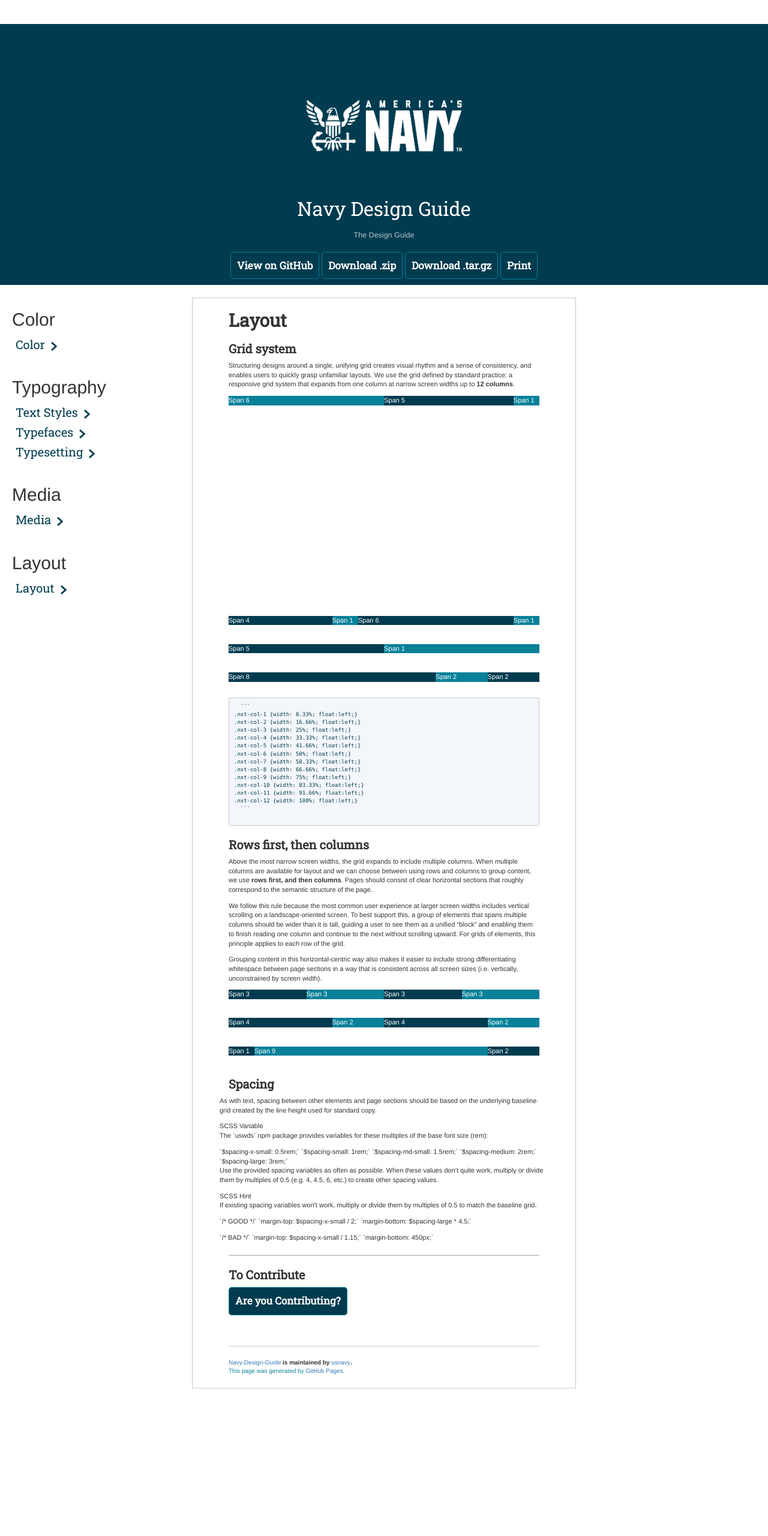
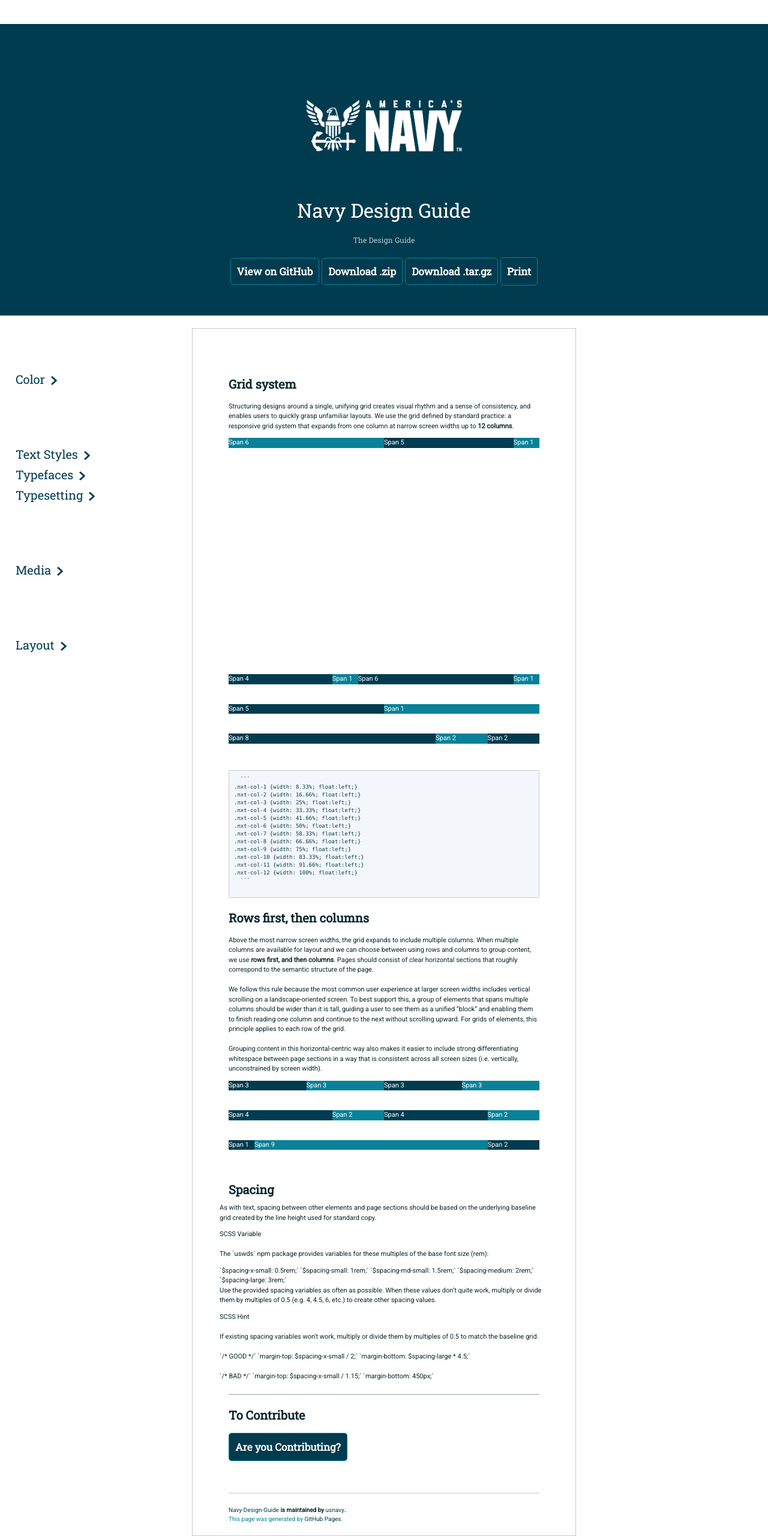
Before and after one commit to usnavy/Navy-Design-Guide, a Jekyll site: the page built from layout.md, in a window 1280 px wide. Shown: the whole page at 60% size. Built offline with Jekyll 4.4.1, drawn with Linux system fonts in a browser that asks for light colours; our own code applies the rules of GitHub Pages for plain Markdown files; a script that is not in the unit is left out; before the commit the page ends 2315 px from its top, so only the background shows below that.

Commit message:
Update jekyll-design.scss

```diff
--- a/_sass/jekyll-design.scss
+++ b/_sass/jekyll-design.scss
@@ -27,197 +27,197 @@
 body {
   padding: 0;
   margin: 0;
-  font-family: 'Roboto', sans-serif;
-  font-size: 16px;
-  line-height: 1.5;
-  color: $body-text-color;
+  font-family: 'Roboto', sans-serif !important;
+  font-size: 16px !important;
+  line-height: 1.5 !important;
+  color: $body-text-color !important;
 }
 
 h1, h2, h3, h4, h5, h6 {
-  font-family: 'Roboto Slab', serif;
+  font-family: 'Roboto Slab', serif !important;
 }
 
 h1, h2, h3, h4, h5 {
-  line-height: 1.3em;
+  line-height: 1.3em !important;
 }
 
 p {
-  margin-top: 1.5em;
-  margin-bottom: 1em;
+  margin-top: 1.5em !important;
+  margin-bottom: 1em !important;
 }
 
 a {
-  color: $body-link-color;
-  text-decoration: none;
-  font-weight: normal;
+  color: $body-link-color !important;
+  text-decoration: none !important;
+  font-weight: normal !important;
 
   &:hover {
-    text-decoration: underline;
+    text-decoration: underline !important;
   }
 }
 
 .btn {
-  display: inline-block;
-  margin-bottom: 1rem;
-  color: rgba(255, 255, 255, 0.7);
-  background-color: rgba(255, 255, 255, 0.08);
-  border-color: rgba(255, 255, 255, 0.2);
-  border-style: solid;
-  border-width: 1px;
-  border-radius: 0.3rem;
-  transition: color 0.2s, background-color 0.2s, border-color 0.2s;
+  display: inline-block !important;
+  margin-bottom: 1rem !important;
+  color: rgba(255, 255, 255, 0.7) !important;
+  background-color: rgba(255, 255, 255, 0.08) !important;
+  border-color: rgba(255, 255, 255, 0.2) !important;
+  border-style: solid !important;
+  border-width: 1px !important;
+  border-radius: 0.3rem !important;
+  transition: color 0.2s, background-color 0.2s, border-color 0.2s !important;
 
   &:hover {
-    color: rgba(255, 255, 255, 0.8);
-    text-decoration: none;
-    background-color: rgba(255, 255, 255, 0.2);
-    border-color: rgba(255, 255, 255, 0.3);
+    color: rgba(255, 255, 255, 0.8) !important;
+    text-decoration: none !important;
+    background-color: rgba(255, 255, 255, 0.2) !important;
+    border-color: rgba(255, 255, 255, 0.3) !important;
   }
 
   + .btn {
-    margin-left: 1rem;
+    margin-left: 1rem !important;
   }
 
   @include large {
-    padding: 0.75rem 1rem;
+    padding: 0.75rem 1rem !important;
   }
 
   @include medium {
-    padding: 0.6rem 0.9rem;
-    font-size: 0.9rem;
+    padding: 0.6rem 0.9rem !important;
+    font-size: 0.9rem !important;
   }
 
   @include small {
-    display: block;
-    width: 100%;
-    padding: 0.75rem;
-    font-size: 0.9rem;
+    display: block !important;
+    width: 100% !important;
+    padding: 0.75rem !important;
+    font-size: 0.9rem !important;
 
     + .btn {
-      margin-top: 1rem;
-      margin-left: 0;
+      margin-top: 1rem !important;
+      margin-left: 0!important;
     }
   }
 }
 
-.nxt-col-1 {width: 8.33%; float:left;}
-.nxt-col-2 {width: 16.66%; float:left;}
-.nxt-col-3 {width: 25%; float:left;}
-.nxt-col-4 {width: 33.33%; float:left;}
-.nxt-col-5 {width: 41.66%; float:left;}
-.nxt-col-6 {width: 50%; float:left;}
-.nxt-col-7 {width: 58.33%; float:left;}
-.nxt-col-8 {width: 66.66%; float:left;}
-.nxt-col-9 {width: 75%; float:left;}
-.nxt-col-10 {width: 83.33%; float:left;}
-.nxt-col-11 {width: 91.66%; float:left;}
-.nxt-col-12 {width: 100%; float:left;}
+.nxt-col-1 {width: 8.33% !important; float:left !important;}
+.nxt-col-2 {width: 16.66% !important; float:left !important;}
+.nxt-col-3 {width: 25% !important; float:left !important;}
+.nxt-col-4 {width: 33.33% !important; float:left !important;}
+.nxt-col-5 {width: 41.66% !important; float:left !important;}
+.nxt-col-6 {width: 50% !important; float:left !important;}
+.nxt-col-7 {width: 58.33% !important; float:left !important;}
+.nxt-col-8 {width: 66.66% !important; float:left !important;}
+.nxt-col-9 {width: 75% !important; float:left !important;}
+.nxt-col-10 {width: 83.33% !important; float:left !important;}
+.nxt-col-11 {width: 91.66% !important; float:left !important;}
+.nxt-col-12 {width: 100% !important; float:left !important;}
 
 .navy-blue {
-  background: #003B4F;
+  background: #003B4F !important;
   color: #ffffff !important;
 }
 
 .navy-yellow {
-  background: #E8B00F;
+  background: #E8B00F !important;
   color: #08262C !important;
 }
 
 .teal-blue {
-  background: #088199;
+  background: #088199 !important;
   color: #ffffff !important;
 }
 
 .page-header {
-  color: $header-heading-color;
-  text-align: center;
-  background-color: #003b4f;
+  color: $header-heading-color !important;
+  text-align: center !important;
+  background-color: #003b4f !important;
 
   @include large {
-    padding: 5rem 6rem;
+    padding: 5rem 6rem !important;
   }
 
   @include medium {
-    padding: 3rem 4rem;
+    padding: 3rem 4rem !important;
   }
 
   @include small {
-    padding: 2rem 1rem;
+    padding: 2rem 1rem !important;
   }
 }
 
 .project-name {
-  margin-top: 0;
-  margin-bottom: 0.1rem;
+  margin-top: 0 !important;
+  margin-bottom: 0.1rem !important;
 
   @include large {
-    font-size: 3.25rem;
+    font-size: 3.25rem !important;
   }
 
   @include medium {
-    font-size: 2.25rem;
+    font-size: 2.25rem !important;
   }
 
   @include small {
-    font-size: 1.75rem;
+    font-size: 1.75rem !important;
   }
 }
 
 .project-tagline {
-  margin-bottom: 2rem;
-  font-weight: normal;
-  opacity: 0.7;
+  margin-bottom: 2rem !important;
+  font-weight: normal !important;
+  opacity: 0.7 !important;
 
   @include large {
-    font-size: 1.25rem;
+    font-size: 1.25rem !important;
   }
 
   @include medium {
-    font-size: 1.15rem;
+    font-size: 1.15rem !important;
   }
 
   @include small {
-    font-size: 1rem;
+    font-size: 1rem !important;
   }
 }
 
 .main-content {
-  word-wrap: break-word;
+  word-wrap: break-word !important;
 
   :first-child {
-    margin-top: 0;
+    margin-top: 0 !important;
   }
 
   @include large {
-    max-width: 64rem;
-    padding: 2rem 6rem;
-    margin: 0 auto;
-    font-size: 1.1rem;
+    max-width: 64rem !important;
+    padding: 2rem 6rem !important;
+    margin: 0 auto !important;
+    font-size: 1.1rem !important;
   }
 
   @include medium {
-    padding: 2rem 4rem;
-    font-size: 1.1rem;
+    padding: 2rem 4rem !important;
+    font-size: 1.1rem !important;
   }
 
   @include small {
-    padding: 2rem 1rem;
-    font-size: 1rem;
+    padding: 2rem 1rem !important;
+    font-size: 1rem !important;
   }
 
   a {
-    float: left;
+    float: left !important;
   }
 
   img {
-    max-width: 100%;
+    max-width: 100% !important;
   }
 
   display {
-    font-family: 'Roboto Slab';
-    font-weight: 700;
-    font-size: 52px;
-    line-height: 1.3em;
+    font-family: 'Roboto Slab' !important;
+    font-weight: 700 !important;
+    font-size: 52px !important;
+    line-height: 1.3em !important;
   }
 
   h1, .h1 {
@@ -258,213 +258,213 @@ a {
   }
 
   p {
-    margin-bottom: 1em;
+    margin-bottom: 1em !important;
   }
 
   code {
-    padding: 2px 4px;
-    font-family: Consolas, "Liberation Mono", Menlo, Courier, monospace;
-    font-size: 0.9rem;
-    color: $code-text-color;
-    background-color: $code-bg-color;
-    border-radius: 0.3rem;
+    padding: 2px 4px !important;
+    font-family: Consolas, "Liberation Mono", Menlo, Courier, monospace !important;
+    font-size: 0.9rem !important;
+    color: $code-text-color !important;
+    background-color: $code-bg-color !important;
+    border-radius: 0.3rem !important;
   }
 
   pre {
-    padding: 0.8rem;
-    margin-top: 0;
-    margin-bottom: 1rem;
-    font: 1rem Consolas, "Liberation Mono", Menlo, Courier, monospace;
-    color: $code-text-color;
-    word-wrap: normal;
-    background-color: $code-bg-color;
-    border: solid 1px $border-color;
-    border-radius: 0.3rem;
+    padding: 0.8rem !important;
+    margin-top: 0 !important;
+    margin-bottom: 1rem !important;
+    font: 1rem Consolas, "Liberation Mono", Menlo, Courier, monospace !important;
+    color: $code-text-color !important;
+    word-wrap: normal !important;
+    background-color: $code-bg-color !important;
+    border: solid 1px $border-color !important;
+    border-radius: 0.3rem !important;
 
     > code {
-      padding: 0;
-      margin: 0;
-      font-size: 0.9rem;
-      color: $code-text-color;
-      word-break: normal;
-      white-space: pre;
-      background: transparent;
-      border: 0;
+      padding: 0 !important;
+      margin: 0 !important;
+      font-size: 0.9rem !important;
+      color: $code-text-color !important;
+      word-break: normal !important;
+      white-space: pre !important;
+      background: transparent !important;
+      border: 0 !important;
     }
   }
 
   .highlight {
-    margin-bottom: 1rem;
+    margin-bottom: 1rem !important;
 
     pre {
-      margin-bottom: 0;
-      word-break: normal;
+      margin-bottom: 0 !important;
+      word-break: normal !important;
     }
   }
 
   .highlight pre,
   pre {
-    padding: 0.8rem;
-    overflow: auto;
-    font-size: 0.9rem;
-    line-height: 1.45;
-    border-radius: 0.3rem;
-    -webkit-overflow-scrolling: touch;
+    padding: 0.8rem !important;
+    overflow: auto !important;
+    font-size: 0.9rem !important;
+    line-height: 1.45 !important;
+    border-radius: 0.3rem !important;
+    -webkit-overflow-scrolling: touch !important;
   }
 
   pre code,
   pre tt {
-    display: inline;
-    max-width: initial;
-    padding: 0;
-    margin: 0;
-    overflow: initial;
-    line-height: inherit;
-    word-wrap: normal;
-    background-color: transparent;
-    border: 0;
+    display: inline !important;
+    max-width: initial !important;
+    padding: 0 !important;
+    margin: 0 !important;
+    overflow: initial !important;
+    line-height: inherit !important;
+    word-wrap: normal !important;
+    background-color: transparent !important;
+    border: 0 !important;
 
     &:before,
     &:after {
-      content: normal;
+      content: normal !important;
     }
   }
 
   ul,
   ol {
-    margin-top: 0;
+    margin-top: 0 !important;
   }
 
   blockquote {
-    padding: 0 1rem;
-    margin-left: 0;
-    color: $blockquote-text-color;
-    border-left: 0.3rem solid $border-color;
+    padding: 0 1rem !important;
+    margin-left: 0 !important;
+    color: $blockquote-text-color !important;
+    border-left: 0.3rem solid $border-color !important;
 
     > :first-child {
-      margin-top: 0;
+      margin-top: 0 !important;
     }
 
     > :last-child {
-      margin-bottom: 0;
+      margin-bottom: 0 !important;
     }
   }
 
   table {
-    display: block;
-    width: 100%;
-    overflow: auto;
-    word-break: normal;
-    word-break: keep-all; // For Firefox to horizontally scroll wider tables.
-    -webkit-overflow-scrolling: touch;
+    display: block !important;
+    width: 100% !important;
+    overflow: auto !important;
+    word-break: normal !important;
+    word-break: keep-all !important; // For Firefox to horizontally scroll wider tables.
+    -webkit-overflow-scrolling: touch !important;
 
     th {
-      font-weight: bold;
+      font-weight: bold !important;
     }
 
     th,
     td {
-      padding: 0.5rem 1rem;
-      border: 1px solid $table-border-color;
+      padding: 0.5rem 1rem !important;
+      border: 1px solid $table-border-color !important;
     }
   }
 
   dl {
-    padding: 0;
+    padding: 0 !important;
 
     dt {
-      padding: 0;
-      margin-top: 1rem;
-      font-size: 1rem;
-      font-weight: bold;
+      padding: 0 !important;
+      margin-top: 1rem !important;
+      font-size: 1rem !important;
+      font-weight: bold !important;
     }
 
     dd {
-      padding: 0;
-      margin-bottom: 1rem;
+      padding: 0 !important;
+      margin-bottom: 1rem !important;
     }
   }
 
   hr {
-    height: 2px;
-    margin-top: 10px;
-    margin-bottom: 10px;
-    margin: 1rem 0;
-    background-color: #C6CCD0;
-    border: 0;
+    height: 2px !important;
+    margin-top: 10px !important;
+    margin-bottom: 10px !important;
+    margin: 1rem 0 !important;
+    background-color: #C6CCD0 !important;
+    border: 0 !important;
   }
 }
 
 .site-footer {
-  padding-top: 2rem;
-  margin-top: 2rem;
-  border-top: solid 1px $hr-border-color;
+  padding-top: 2rem !important;
+  margin-top: 2rem !important;
+  border-top: solid 1px $hr-border-color !important;
 
   @include large {
-    font-size: 1rem;
+    font-size: 1rem !important;
   }
 
   @include medium {
-    font-size: 1rem;
+    font-size: 1rem !important;
   }
 
   @include small {
-    font-size: 0.9rem;
+    font-size: 0.9rem !important;
   }
 }
 
 .site-footer-owner {
-  display: block;
-  font-weight: bold;
+  display: block !important;
+  font-weight: bold !important;
 }
 
 .site-footer-credits {
-  color: $blockquote-text-color;
+  color: $blockquote-text-color !important;
 }
 
 .swatch-box-large {
-  width: 300px;
-  height: 300px;
+  width: 300px !important;
+  height: 300px !important;
 }
 
 .swatch-box {
-  width: 200px;
-  height: 200px;
+  width: 200px !important;
+  height: 200px !important;
 }
 
 .navy-logo {
-  width: 300px;
+  width: 300px !important;
 }
 
 .roboto-regular {
-  font-family: 'Roboto';
-  font-weight: 400;
+  font-family: 'Roboto' !important;
+  font-weight: 400 !important;
 }
 
 .roboto-slab-bold {
-  font-family: 'Roboto Slab';
-  font-weight: 700;
+  font-family: 'Roboto Slab' !important;
+  font-weight: 700 !important;
 }
 
 .medium-image-frame {
-  width: 100%;
+  width: 100% !important;
 }
 
 .image-center {
-  width: 100%;
-  justify-content:center;
-  align-items: center;
-  display: flex;
-  float: left;
-  align-self: center;
+  width: 100% !important;
+  justify-content:center !important;
+  align-items: center !important;
+  display: flex !important;
+  float: left !important;
+  align-self: center !important;
 }
 
 .chevron {
-  height: 15px;
-  padding-left: 10px;
-  float: left;
-  display: inline-block;
-  margin-top: 10px;
+  height: 15px !important;
+  padding-left: 10px !important;
+  float: left !important;
+  display: inline-block !important;
+  margin-top: 10px !important;
 }
 
 .site-footer a {
@@ -472,84 +472,84 @@ a {
 }
 
 #contribute-guidance {
-  background: #003b4f;
-  padding: 10px;
-  border-radius: 5px;
-  border: 1px solid #088199;
+  background: #003b4f !important;
+  padding: 10px !important;
+  border-radius: 5px !important;
+  border: 1px solid #088199 !important;
 }
 
 #contribute-guidance:hover {
-  background: #088199;
-  border: 1px solid #003b4f;
+  background: #088199 !important;
+  border: 1px solid #003b4f !important;
 }
 
 #contribute-guidance a {
-  color: #ffffff;
-  font-family: 'Roboto Slab';
-  font-weight: 700;
-  font-size: 17px;
+  color: #ffffff !important;
+  font-family: 'Roboto Slab' !important;
+  font-weight: 700 !important;
+  font-size: 17px !important;
 }
 
 .button-style {
-  background: #003b4f;
-  padding: 10px;
-  color: #ffffff;
-  border-radius: 5px;
-  border: 1px solid #088199;
-  font-family: 'Roboto Slab';
-  font-weight: 700;
-  font-size: 17px;
+  background: #003b4f !important;
+  padding: 10px !important;
+  color: #ffffff !important;
+  border-radius: 5px !important;
+  border: 1px solid #088199 !important;
+  font-family: 'Roboto Slab' !important;
+  font-weight: 700 !important;
+  font-size: 17px !important;
 }
 
 .button-style:hover {
-  background: #088199;
-  border: 1px solid #003b4f;
+  background: #088199 !important;
+  border: 1px solid #003b4f !important;
 }
 
 .contribute-comment {
-  display: none;
-  width: 0px;
-  height: 0px;
+  display: none !important;
+  width: 0px !important;
+  height: 0px !important;
 }
 
 .menu {
-  float: left;
-  border: 1px solid #C6CCD0;
-  max-width:400px;
-  min-width: 350px;
-  display: inline-block;
-  padding: 5rem;
+  float: left !important;
+  border: 1px solid #C6CCD0 !important;
+  max-width:400px !important;
+  min-width: 350px !important;
+  display: inline-block !important;
+  padding: 5rem !important;
 }
 
 .menu-item {
-  background: #ffffff;
-  border: 0px solid #ffffff;
-  display: block;
+  background: #ffffff !important;
+  border: 0px solid #ffffff !important;
+  display: block !important;
 }
 
 .menu-item a {
-  color: #003b4f;
-  font-family: 'Roboto Slab';
-  font-weight: 400;
-  font-size: 20px;
-  float: left;
+  color: #003b4f !important;
+  font-family: 'Roboto Slab' !important;
+  font-weight: 400 !important;
+  font-size: 20px !important;
+  float: left !important;
 }
 
 .menu-item a:hover {
-  color: #088199;
+  color: #088199 !important;
 }
   .main-content {
-    max-width: 64rem;
-    min-width: 40rem;
-    padding: 2rem 6rem;
-    margin: 0 auto;
-    font-size: 1.1rem;
-    border: 1px solid #C6CCD0;
+    max-width: 64rem !important;
+    min-width: 40rem !important;
+    padding: 2rem 6rem !important;
+    margin: 0 auto !important;
+    font-size: 1.1rem !important;
+    border: 1px solid #C6CCD0 !important;
 }
 
 .page-header > h1, h2 {
-    color: #ffffff;
-    font-family: 'Roboto Slab';
+    color: #ffffff !important;
+    font-family: 'Roboto Slab' !important;
 }
 
 .nav {
@@ -558,74 +558,74 @@ a {
 
 @media print {
     .page-header {
-    color: #fff;
-    text-align: center;
-    background-color: #003b4f;
-    height: 0px;
+    color: #fff !important;
+    text-align: center !important;
+    background-color: #003b4f !important;
+    height: 0px !important;
 }
    .page-header > h1, h2 {
-    color: #003b4f;
+    color: #003b4f !important;
 }
    .page-header > a {
-    width: 0px;
-    height: 0px;
-    display: none;
+    width: 0px !important;
+    height: 0px !important;
+    display: none !important;
 }
    .page-header > button {
-    width: 0px;
-    height: 0px;
-    display: none;
+    width: 0px !important;
+    height: 0px !important;
+    display: none !important;
 }
 
   .contribute-comment {
-  display: block;
-  width: 100%;
-  height: 100%;
-  color: #003b4f;
+  display: block !important;
+  width: 100% !important;
+  height: 100% !important;
+  color: #003b4f !important;
 }
  #main-navigation {
-    width: 0px;
-    height: 0px;
-    display: none;
+    width: 0px !important;
+    height: 0px !important;
+    display: none !important;
 }
 
  #contribute-guidance {
-    width: 0px;
-    height: 0px;
-    display: none;
+    width: 0px !important;
+    height: 0px !important;
+    display: none !important;
 }
   #color {
-    width: 0px;
-    height: 0px;
-    display: none;
+    width: 0px !important;
+    height: 0px !important;
+    display: none !important;
   }
   #typography {
-    width: 0px;
-    height: 0px;
-    display: none;
+    width: 0px !important;
+    height: 0px !important;
+    display: none !important;
   }
 
   #media {
-    width: 0px;
-    height: 0px;
-    display: none;
+    width: 0px !important;
+    height: 0px !important;
+    display: none !important;
   }
 
   #layout {
-    width: 0px;
-    height: 0px;
-    display: none;
+    width: 0px !important;
+    height: 0px !important;
+    display: none !important;
   }
 
   .menu-item {
-    width: 0px;
-    height: 0px;
-    display: none;
+    width: 0px !important;
+    height: 0px !important;
+    display: none !important;
 }
 
   .container-hide {
-    width: 0px;
-    height: 0px;
-    display: none;
+    width: 0px !important;
+    height: 0px !important;
+    display: none !important;
   }
 }
```
